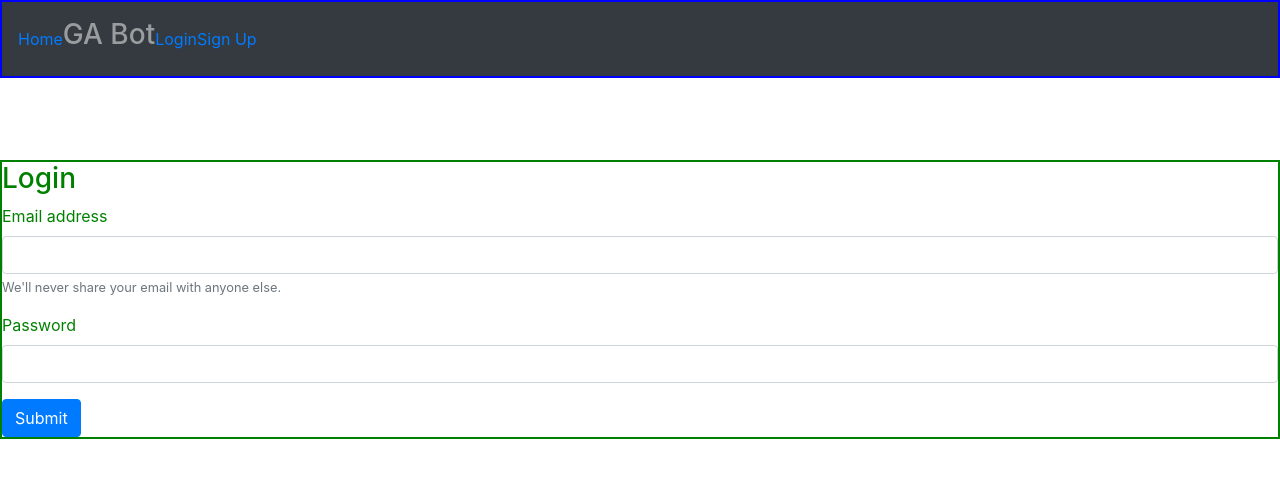
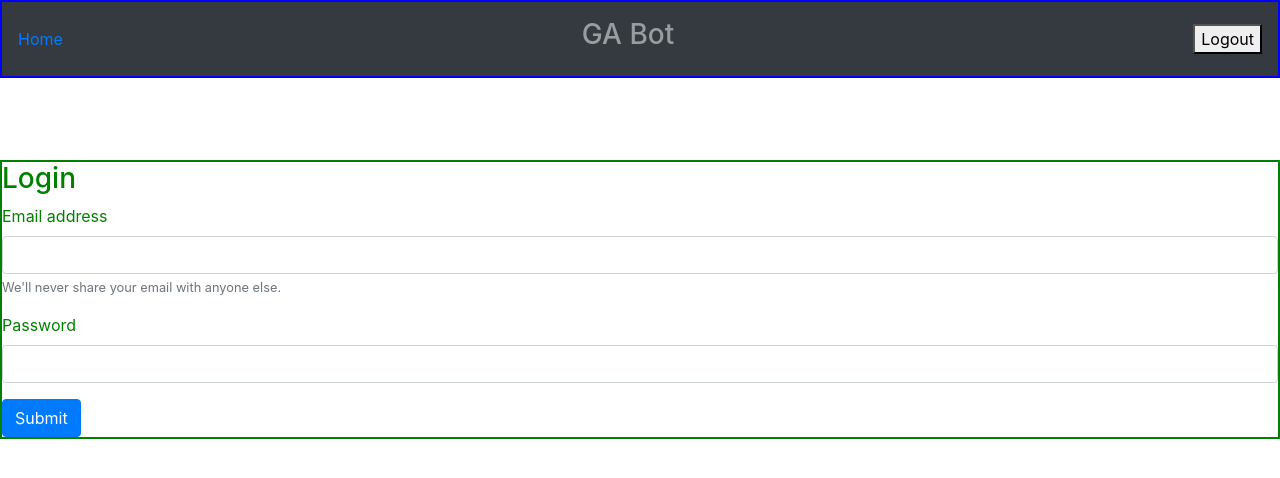
Before and after one commit to glhc/ga-bot-ui, a React (Create React App) app: page /login in a window 1280 px wide. Shown: the top 478 px of the page. Built offline with nearby package versions, Linux system fonts and the light colour scheme.

Commit message:
Add logout button, incorrect login message

```diff
--- a/src/components/Login/Login.js
+++ b/src/components/Login/Login.js
@@ -1,5 +1,5 @@
 import React, { useState, useEffect } from "react";
-import {BACKEND_URL} from "../../config";
+import { BACKEND_URL } from "../../config";
 import StyledLogin from './StyledLogin.js';
 import axios from 'axios';
 
@@ -14,28 +14,33 @@ export default function Login(props) {
   const [password, setPassword] = useState('');
   const [error, setError] = useState(false);
 
-
   /*
    * Logs into rails using knock-gem JWT auth.
    * Stores token in sessionStorage under key 'jwt'
    * Stores userId under key "userId"
    */
   function handleLogin(event) {
-    setError = false;
-    /*
-     * Gets the user id by passing the current token
+
+    /**
+     * Gets the user id from backend by passing the current token
      */
     async function getUserId() {
       const token = sessionStorage.getItem('jwt');
-      const customHeaders = {headers: {"Authorization": "Bearer " + token}}
+      const customHeaders = { headers: { "Authorization": "Bearer " + token } }
       const response = axios.get(BACKEND_URL + '/user/whatsmyid', customHeaders)
       return response;
     };
 
-    function handleError(errorMessage) {
+    /**
+     * Handles the error message
+     */
+    function handleAuthError(errorMessage) {
       setError(true);
     };
 
+    /**
+     * Stores the user id in session storage
+     */
     function storeUserId(data) {
       window.sessionStorage.setItem('userId', data);
     };
@@ -49,19 +54,22 @@ export default function Login(props) {
     };
 
     axios.post(BACKEND_URL + '/user_token', credentials)
-      .then(response => handleAuthResponse(response))
+      .then(response => handleAuthResponse(response), error => handleAuthError(error))
       .then(() => getUserId())
       .then(response => storeUserId(response.data))
-      .catch(response => console.log('Error', response));
+      .catch(response => console.log('ahhhh', response));
   };
 
-  /*
+
+
+  /**
    * If http code is 201, store JWT token in sessionStorage.
    * If http code is 404, show error
    */
   function handleAuthResponse(response) {
-    if (response !== (201 || 201)) {
-      console.log(response);
+    console.log('response');
+    console.log(response);
+    if ((response.status == 200) || (response.status == 201)) {
       sessionStorage.setItem('jwt', response.data.jwt);
     } else {
       throw new Error('An Error occured.');
@@ -69,7 +77,7 @@ export default function Login(props) {
 
   };
 
-/* sets the state variable when an input field changes */
+  /** sets the state variable when an input field changes */
   function handleChange(event) {
     switch (event.target.type) {
       case 'email':
@@ -83,6 +91,13 @@ export default function Login(props) {
         console.log('input type:', event.target.type, 'type:', typeof event.target.type);
     }
   };
+
+  useEffect(() => {
+    let loggedIn = !!sessionStorage.getItem('userId');
+    if (loggedIn) {
+      setError(false);
+    };
+  }, []);
 
   return (
     <StyledLogin>
--- a/src/components/Login/StyledLogin.js
+++ b/src/components/Login/StyledLogin.js
@@ -4,6 +4,10 @@ const StyledLogin = styled.div`
   color: green;
   margin-top: 10rem;
   border: solid green 2px;
+
+  #error-message {
+    color: red;
+  }
 `;
 
 export default StyledLogin;
--- a/src/components/NavBar/NavBar.js
+++ b/src/components/NavBar/NavBar.js
@@ -3,14 +3,41 @@ import {Link} from "react-router-dom";
 import StyledNavBar from './StyledNavBar';
 
 function NavBar(props) {
+  /**
+   * Determins whether the user is logged in based off of the session storage.
+   * @returns {boolean}
+   */
+  function isLoggedIn() {
+    if (!sessionStorage.getItem("userId")) {
+      return false;
+    };
+
+    return true;
+  }
+
+  /**
+   * Removes the userID and jwt token from the session storage.
+   */
+  function logout() {
+    sessionStorage.removeItem("userId");
+    sessionStorage.removeItem("jwt");
+  }
+
   return (
-    <StyledNavBar className="navbar navbar-dark bg-dark fixed-top navbar-expand-md">
-      <Link to="/">Home</Link>
+    <StyledNavBar className="navbar container-flex navbar-dark bg-dark fixed-top">
+      <Link to="/" className="navbar-link">Home</Link>
       <h3 className="navbar-text">GA Bot</h3>
-      <Link to="/login">Login</Link>
-      <Link to="/signup">Sign Up</Link>
+      {isLoggedIn() &&
+        <div className="authentication-grouping col-3">
+          <Link to="/login" className="pr-4">Login</Link>
+          <Link to="/signup">Sign Up</Link>
+        </div>
+      }
+      {!isLoggedIn() &&
+        <button onClick={() => logout()}>Logout</button>
+      }
       {props.children}
-    </StyledNavBar>
+    </StyledNavBar >
   );
 }
 
```
